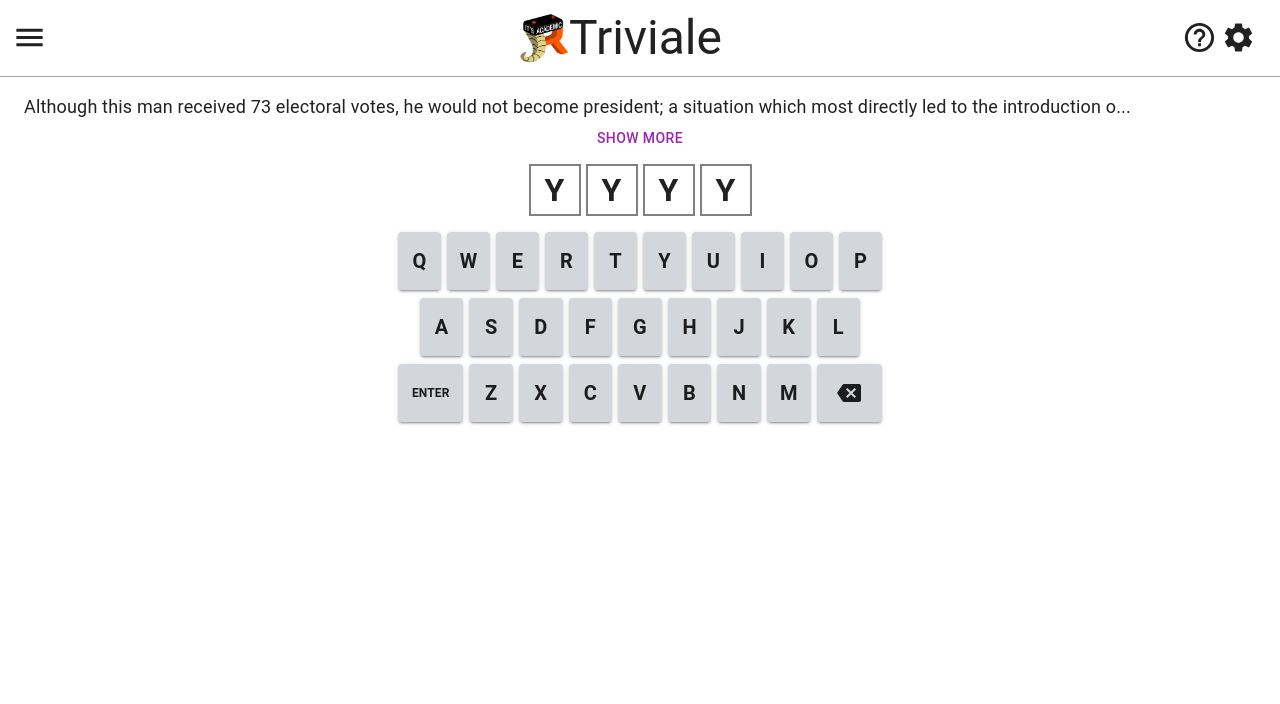
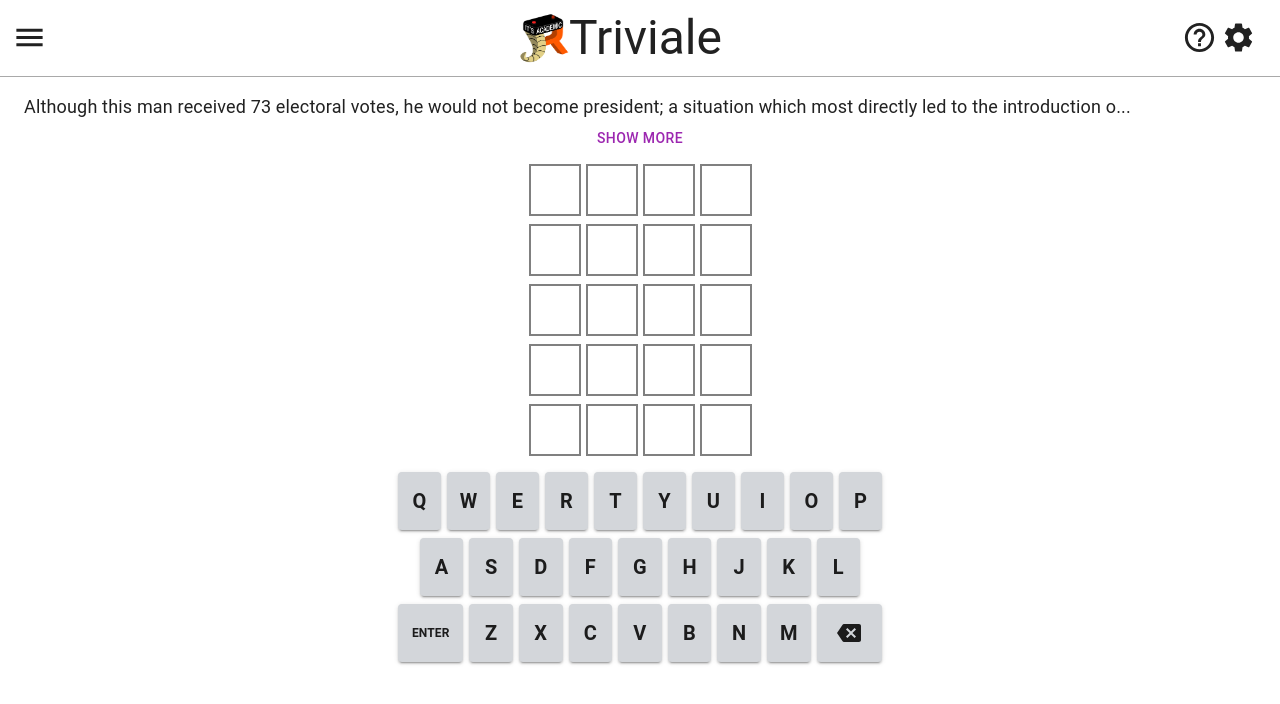
Before and after one commit to dotcomstar/Triviale, a React (Vite) app: page / in a window 1280 px wide. Shown: the top 704 px of the page. Built offline with nearby package versions, Linux system fonts and the light colour scheme; what simple-zustand-devtools would draw is missing.

Commit message:
Add 5 answer rows

```diff
--- a/src/App.tsx
+++ b/src/App.tsx
@@ -21,6 +21,10 @@ function App() {
         </Grid>
         <Grid item xs={12} sx={{ mx: 3 }}>
           <EmptyRow />
+          <EmptyRow />
+          <EmptyRow />
+          <EmptyRow />
+          <EmptyRow />
         </Grid>
         <Grid item xs={12} sx={{ px: 0 }} overflow={"scroll"}>
           <Keyboard
--- a/src/components/grid/Cell.tsx
+++ b/src/components/grid/Cell.tsx
@@ -14,7 +14,7 @@ const Cell = ({ nthLetter, value = "empty" }: CellProps) => {
       : nthLetter % 10 === 3
       ? "rd"
       : "th"
-  } letter, ${value}`;
+  } letter, ${value ? value : "empty"}`;
   return (
     <Box
       aria-label={description}
--- a/src/components/grid/EmptyRow.tsx
+++ b/src/components/grid/EmptyRow.tsx
@@ -15,7 +15,7 @@ const EmptyRow = () => {
       spacing="5px"
     >
       {emptyCells.map((_, i) => (
-        <Cell key={i} nthLetter={i + 1} value="Y" />
+        <Cell key={i} nthLetter={i + 1} value="" />
       ))}
     </Stack>
   );
```
